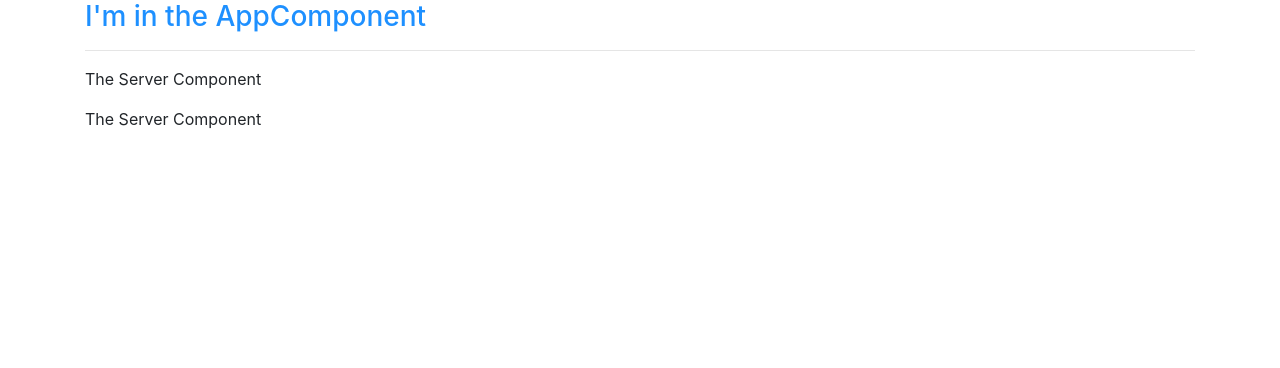
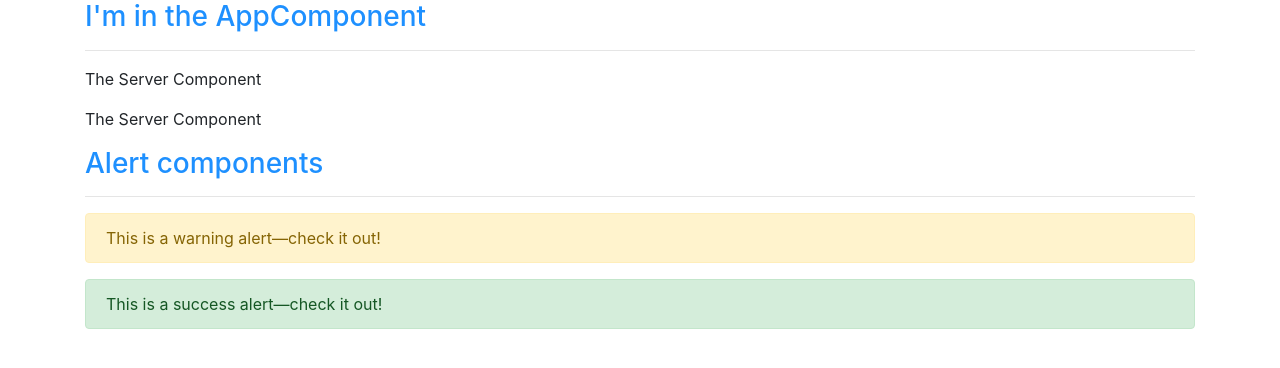
Before and after one commit to mdmengo/ng-app, an Angular app: page / in a window 1280 px wide. Shown: the top 368 px of the page. Built offline with nearby package versions, Linux system fonts and the light colour scheme.

Commit message:
Components assignment

```diff
--- a/src/app/app.component.html
+++ b/src/app/app.component.html
@@ -6,4 +6,12 @@
       <app-servers></app-servers>
     </div>
   </div>
+  <div class="row">
+    <div class="col">
+      <h3>Alert components</h3>
+      <hr>
+      <app-warning-alert></app-warning-alert>
+      <app-success-alert></app-success-alert>
+    </div>
+  </div>
 </div>
--- a/src/app/app.module.ts
+++ b/src/app/app.module.ts
@@ -6,12 +6,16 @@ import { HttpModule } from '@angular/http';
 import { AppComponent } from './app.component';
 import { ServerComponent } from './server/server.component';
 import { ServersComponent } from './servers/servers.component';
+import { WarningAlertComponent } from './warning-alert/warning-alert.component';
+import { SuccessAlertComponent } from './success-alert/success-alert.component';
 
 @NgModule({
   declarations: [
     AppComponent,
     ServerComponent,
-    ServersComponent
+    ServersComponent,
+    WarningAlertComponent,
+    SuccessAlertComponent
   ],
   imports: [
     BrowserModule,
--- /dev/null
+++ b/src/app/success-alert/success-alert.component.html
@@ -0,0 +1,3 @@
+<div class="alert alert-success" role="alert">
+  This is a success alert—check it out!
+</div>
--- /dev/null
+++ b/src/app/success-alert/success-alert.component.ts
@@ -0,0 +1,15 @@
+import { Component, OnInit } from '@angular/core';
+
+@Component({
+  selector: 'app-success-alert',
+  templateUrl: './success-alert.component.html',
+  styleUrls: ['./success-alert.component.scss']
+})
+export class SuccessAlertComponent implements OnInit {
+
+  constructor() { }
+
+  ngOnInit() {
+  }
+
+}
--- /dev/null
+++ b/src/app/warning-alert/warning-alert.component.html
@@ -0,0 +1,3 @@
+<div class="alert alert-warning" role="alert">
+  This is a warning alert—check it out!
+</div>
--- /dev/null
+++ b/src/app/warning-alert/warning-alert.component.ts
@@ -0,0 +1,15 @@
+import { Component, OnInit } from '@angular/core';
+
+@Component({
+  selector: 'app-warning-alert',
+  templateUrl: './warning-alert.component.html',
+  styleUrls: ['./warning-alert.component.scss']
+})
+export class WarningAlertComponent implements OnInit {
+
+  constructor() { }
+
+  ngOnInit() {
+  }
+
+}
```
Also changed, not shown: src/app/success-alert/success-alert.component.scss (added), src/app/warning-alert/warning-alert.component.scss (added).
